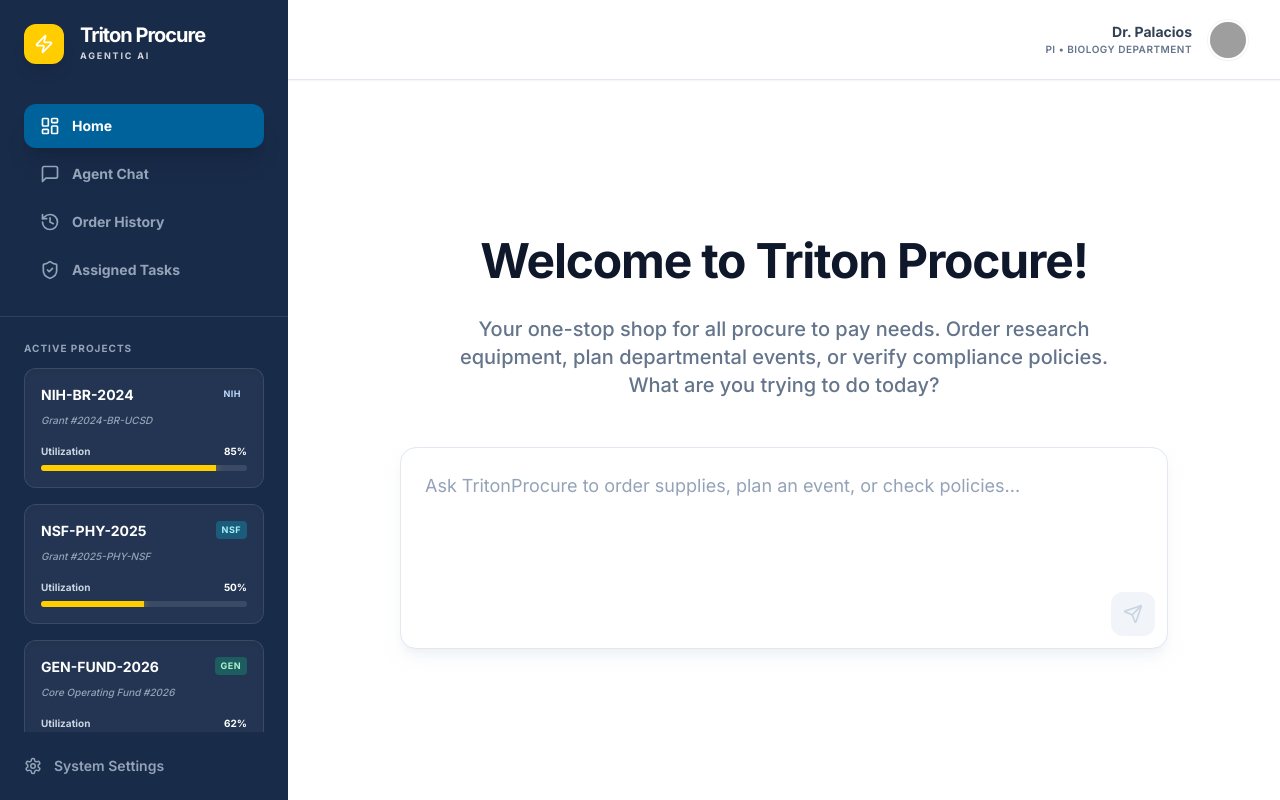
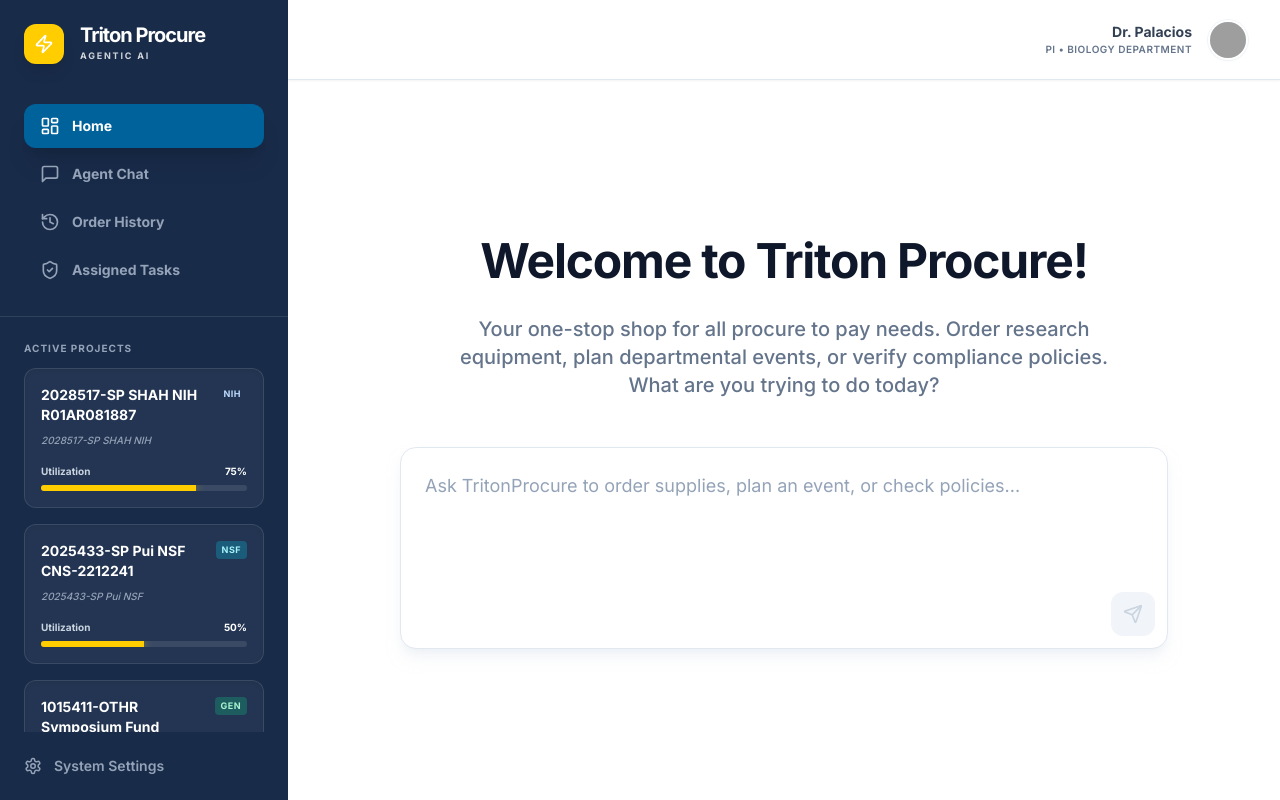
Before and after one commit to irvinpalacios/TritionProcure, a React (Vite) app: page / in a window 1280 px wide. Built offline with nearby package versions, Linux system fonts and the light colour scheme; grey boxes are pictures that could not be loaded.

Commit message:
feat: Update project data and procurement flow text
Refines project information with more specific grant IDs and names. Updates the AI's procurement flow text to use more precise terminology and relevant system names, improving clarity and accuracy in the guided buying process.

```diff
--- a/App.tsx
+++ b/App.tsx
@@ -18,21 +18,21 @@ const App: React.FC = () => {
     user: "Dr. Palacios",
     projects: [
       {
-        name: "NIH-BR-2024",
+        name: "2028517-SP SHAH NIH R01AR081887",
         funder: "NIH",
-        grantId: "Grant #2024-BR-UCSD",
-        utilization: 85
+        grantId: "2028517-SP SHAH NIH",
+        utilization: 75
       },
       {
-        name: "NSF-PHY-2025",
+        name: "2025433-SP Pui NSF CNS-2212241",
         funder: "NSF",
-        grantId: "Grant #2025-PHY-NSF",
+        grantId: "2025433-SP Pui NSF",
         utilization: 50
       },
       {
-        name: "GEN-FUND-2026",
+        name: "1015411-OTHR Symposium Fund",
         funder: "GEN",
-        grantId: "Core Operating Fund #2026",
+        grantId: "1x Symposium Operating Fund #2026",
         utilization: 62
       }
     ]
@@ -134,13 +134,13 @@ const App: React.FC = () => {
       case Phase.IDLE:
         return [
           "Parsing Procurement Intent...",
-          "Identifying Category (High-Value Research)...",
-          "Cross-referencing Oracle Commodity Codes...",
+          "Identifying Purchasing Category (Lab Equipment)...",
+          "Cross-referencing Oracle Account Codes...",
           "Flagging Missing Technical Specs..."
         ];
       case Phase.SPEC_CHECK:
         return [
-          "Querying CoreBio Asset Registry...",
+          "Querying CAMS Asset Registry...",
           "Scanning York Hall Shared Equipment Database...",
           "Analyzing Utilization Data...",
           "Calculating Sustainability Parity Score..."
@@ -148,7 +148,7 @@ const App: React.FC = () => {
       case Phase.INVENTORY_CHECK:
         if (userInput.toLowerCase().includes("no") || userInput.toLowerCase().includes("own")) {
           return [
-            "Fetching Active Grants from Oracle PPM...",
+            "Fetching Active Projects from Oracle PPM...",
             "Identifying Eligible Funds (NIH/NSF/GEN)...",
             "Preparing Budget Selection Interface..."
           ];
@@ -158,14 +158,14 @@ const App: React.FC = () => {
         return [
           "Accessing Oracle PPM Funding Module...",
           "Validating Budget Availability...",
-          "Checking Grant Expiration Dates...",
-          "Verifying Allowability for Spend Category..."
+          "Checking Project Expiration Dates...",
+          "Verifying Allowability for Expenditure Type..."
         ];
       case Phase.COMPARISON:
         return [];
       case Phase.TAX_EXEMPTION_INIT:
         return [
-          "Loading California Tax Board Regulations...",
+          "Loading California Franchise Tax Board Regulations...",
           "Cross-referencing Item Category..."
         ];
       case Phase.TAX_EXEMPTION_Q1:
```
